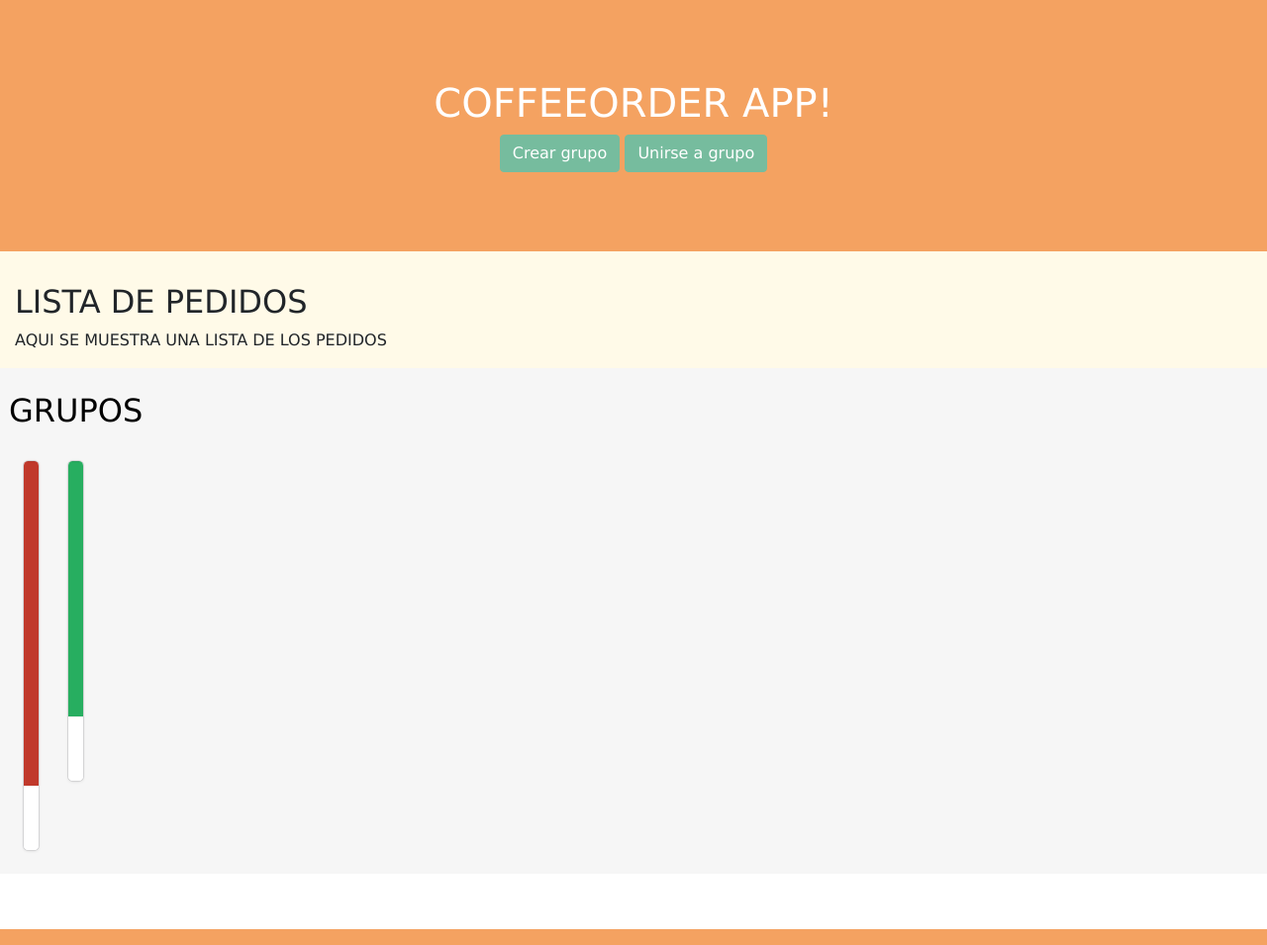
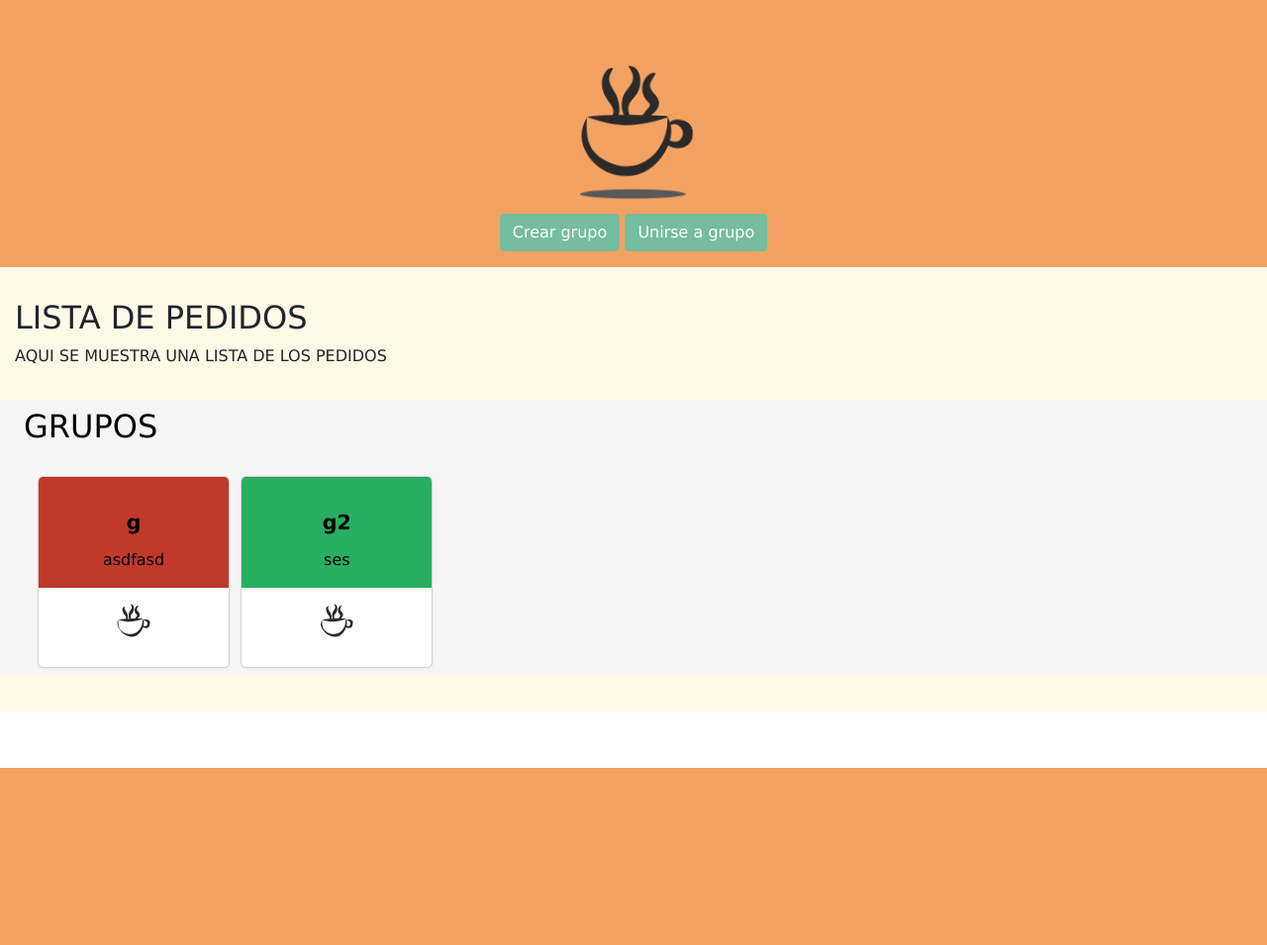
Before and after one commit to ogarthur/coffeeOrder, a Django app: page / in a window 1280 px wide. Shown: the part 57-1012 px from the top of the page at 99% size. After the commit the page ends 833 px from the top, so only its background shows below. Run offline with Django 3.2, Linux system fonts and the light colour scheme; a user stored in the database is signed in; data comes from the database, SQL or seed files in the repository; both versions use the stored data as it was after the commit; some libraries are stand-ins or nearby versions.

Commit message:
arreglado diseño cards

```diff
--- a/coffeeorder_app/static/css/coffee.css
+++ b/coffeeorder_app/static/css/coffee.css
@@ -2,7 +2,8 @@
 
 /*****************CARDS*************************/
 .card {
-min-height:12em;
+    min-height:12em;
+    min-width:12em;
     font-size: 1em;
     overflow: hidden;
     padding: 0;
--- a/coffeeorder_app/templates/coffeeorder_app/home.html
+++ b/coffeeorder_app/templates/coffeeorder_app/home.html
@@ -3,13 +3,20 @@
 {% load staticfiles %}
 {% block head_css_page %}
     <link href="{% static 'css/coffee.css' %}" rel="stylesheet" media="screen">
+    <link href="{% static 'css/login.css' %}" rel="stylesheet" media="screen">
 
 {% endblock head_css_page %}
 {% block title %}HOME{% endblock title %}
 {% block content %}
 
     <div class="jumbotron text-center">
-        <h1>COFFEEORDER APP!</h1>
+        <div class="figure col-12" >
+                    <svg class="figure-space coffee-home"  viewBox="0 0 300 300" aria-hidden="true">
+                        <image class="coffee-logo" x="35%" y="25%" xlink:href="{% static 'images/svgs/1coffee.svg'%}" />
+                        <ellipse fill="#595959" cx="185" cy="270" rx="80" ry="7"/>
+                    </svg>
+
+                </div>
         {% if user.is_authenticated %}
             {{ warning }}
             <a role="button" class="btn btn-primary"  href="{% url 'account_app:create_group' %}"><span
@@ -54,20 +61,20 @@
     </div> <!-- container-->
    {% if groups %}
     <div class="container-fluid bg-grey">
-        <div class="row">
+
             {% if user.is_authenticated %}
                 <div class="card-container">
                 <div class="row"> <h2 >GRUPOS</h2></div>
                 <div class="row">
                     {% for group in groups %}
-                        <div class="col-12 col-md-4 col-lg-2 mt-4 ">
+                        <div class="col-12 col-md-3 col-lg-2 mt-4 ">
                           <a href="{% url 'account_app:get_group_page' group.id %}">
                             <div class="card" >
 
 
                                 <div class="card-block" style="background-color:{{ group.group_color}};">
                                     <h4 class="card-title mt-3">{{ group.group_name }}</h4>
-                                     <p class="card-text">{{ group.group_description }}/p>
+                                     <p class="card-text">{{ group.group_description }}</p>
                                 </div>
                                 <div class="card-footer">
                                     <img class="card-logo" src="/static/images/svgs/1coffee.svg">
@@ -85,7 +92,7 @@
                         class="glyphicon glyphicon-plus-sign"></span> Crear grupo</a>
             {% endif %}
 
-        </div> <!-- row -->
+
     </div> <!-- container-->
  {% endif %}
 
--- a/manage.py
+++ b/manage.py
@@ -3,7 +3,7 @@ import os
 import sys
 
 if __name__ == '__main__':
-    os.environ.setdefault('DJANGO_SETTINGS_MODULE', 'coffeeorder.settings.production')
+    os.environ.setdefault('DJANGO_SETTINGS_MODULE', 'coffeeorder.settings.dev')
     try:
         from django.core.management import execute_from_command_line
     except ImportError as exc:
--- a/static/css/basic.css
+++ b/static/css/basic.css
@@ -51,7 +51,7 @@ footer {
 .jumbotron {
     background-color: var(--sandy-brown); /* verde */
     color: #ffffff;
-    padding: 5em;
+    padding: 1em;
     border-radius: 0;
 }
 
--- a/static/css/coffee-icon.css
+++ b/static/css/coffee-icon.css
@@ -9,6 +9,12 @@ svg:not(:root) {
 
 .figure-space, .figure>h2{
         margin-left: -15%;
+}
+.figure-space, .figure>h2{
+        margin-left: -15%;
+}
+.coffee-home{
+     margin-left: -4%!important;
 }
 .figure-space,.coffee-logo {
     max-width: 200px;
```
Also changed, not shown: db.sqlite3 (added).
